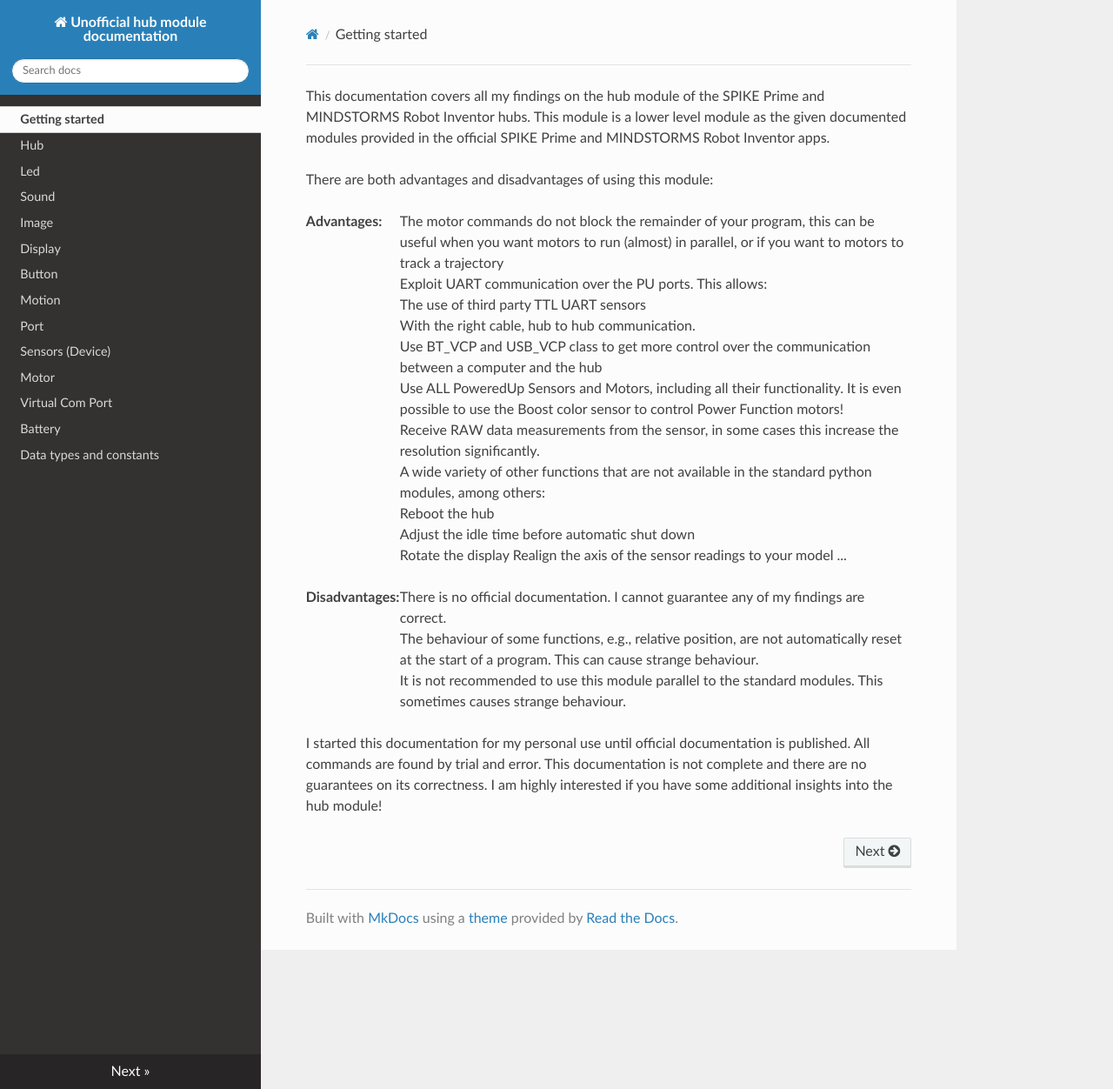
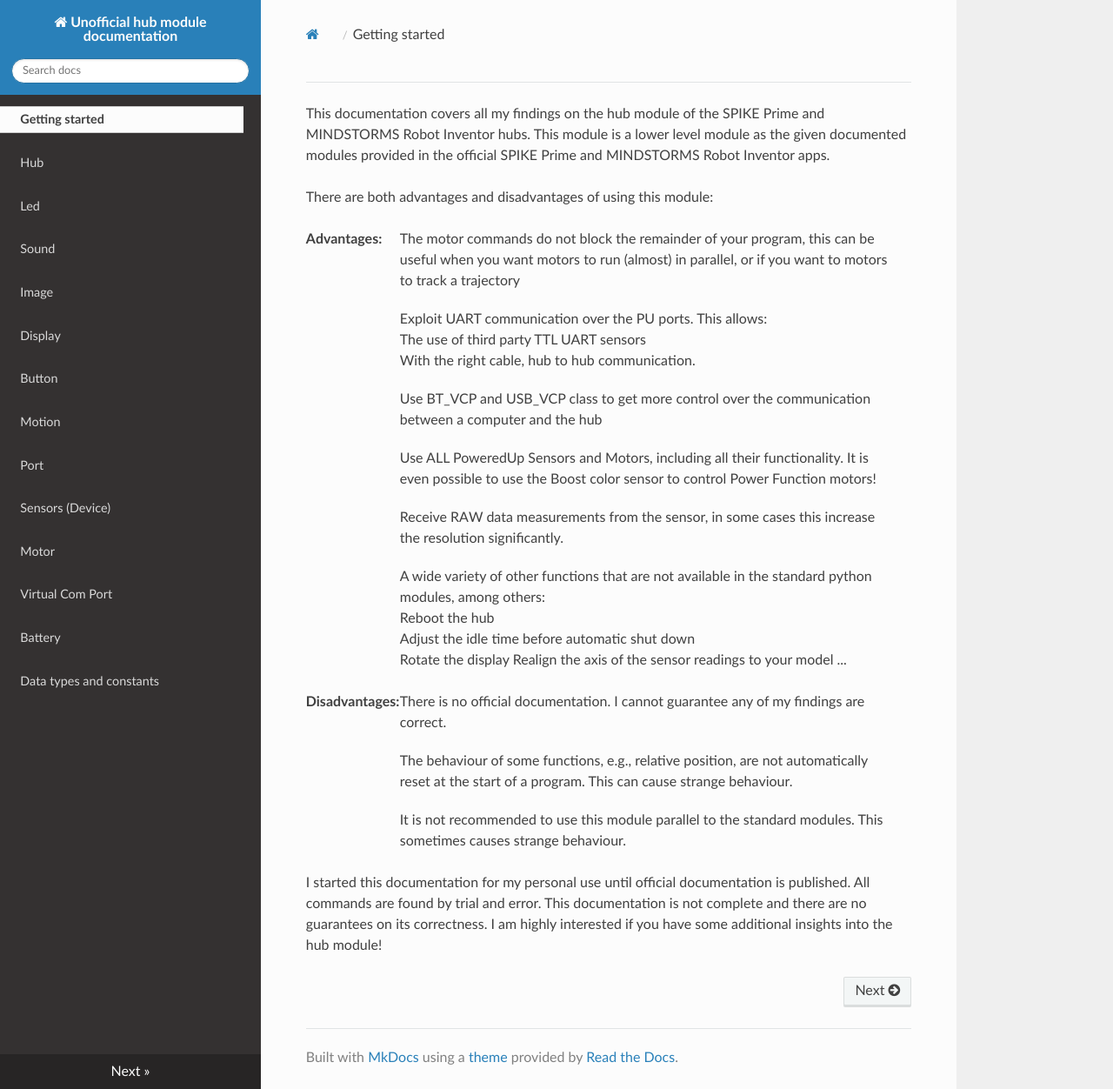
Before and after one commit to NStrijbosch/hub-module-notes, an MkDocs documentation site: the page built from docs/index.md, in a window 1280 px wide and 1252 px high. Shown: the whole window at 87% size. Built offline with MkDocs 1.6.1, drawn with Linux system fonts in a browser that asks for light colours; nearby versions of some CDN libraries.

Commit message:
Update index.md

```diff
--- a/docs/index.md
+++ b/docs/index.md
@@ -1,3 +1,7 @@
+<style type='text/css'>
+li{ margin:0 20px 20px 0; vertical-align:top}
+</style>
+
 
 This documentation covers all my findings on the hub module of the SPIKE Prime and MINDSTORMS Robot Inventor hubs. This module is a lower level module as the given documented modules provided in the official SPIKE Prime and MINDSTORMS Robot Inventor apps.
 
```
